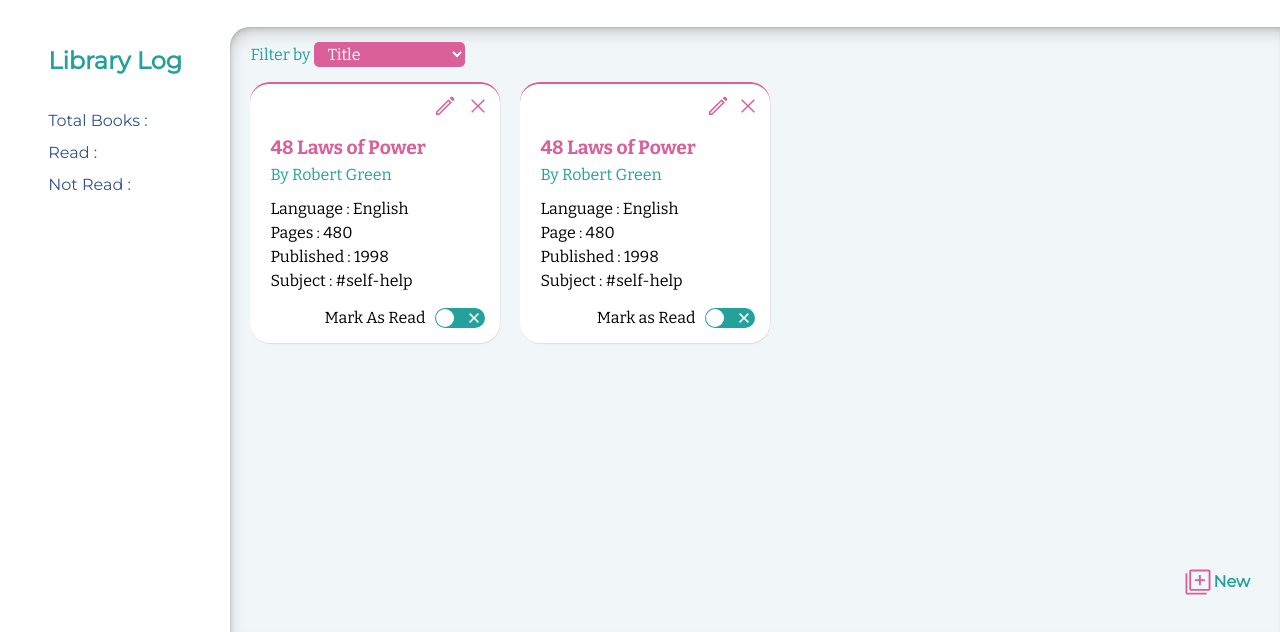
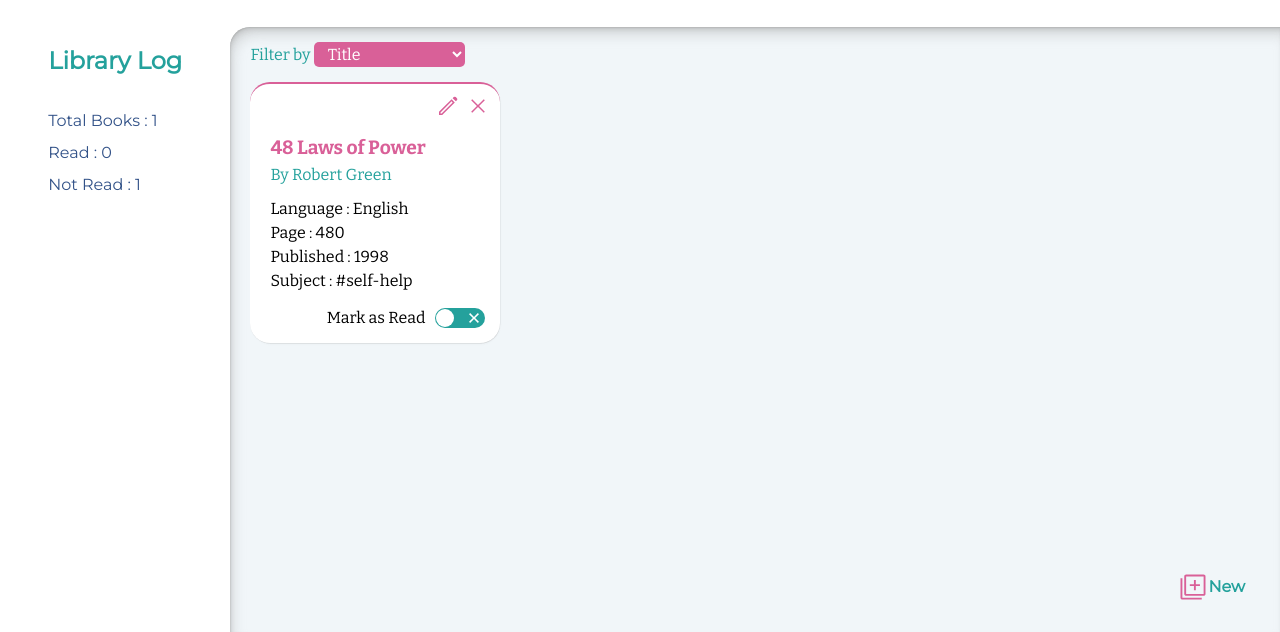
Before and after one commit to xsayedmahmud/ShelfMaster, a website: page index.html in a window 1280 px wide. Shown: the part 168-800 px from the top of the page. Drawn offline with nearby package versions, Linux system fonts and the light colour scheme.

Commit message:
Implement library log functionality, fix design bug

```diff
--- a/app.js
+++ b/app.js
@@ -163,6 +163,7 @@
   addItem.classList.remove('toggle');
 
   createBook(book);
+  updateBookLog();
 }
 
 function editBook() {
@@ -191,6 +192,7 @@
   ).textContent = `Published : ${book.published}`;
   bookDiv.querySelector('.subject').textContent = `Subject : ${book.subject}`;
   bookDiv.querySelector('input[type="checkbox"]').checked = book.status;
+  updateBookLog();
 }
 
 bookForm.addEventListener('submit', (e) => {
@@ -210,6 +212,7 @@
     myLibrary.splice(index, 1);
     book.remove();
     bookForm.reset();
+    updateBookLog();
   }
 
   if (e.target.matches('.edit, .edit *')) {
@@ -230,3 +233,32 @@
     modal.classList.add('active');
   }
 });
+
+const totalBooks = document.querySelector('.log p:nth-child(2)');
+const readBooks = document.querySelector('.log p:nth-child(3)');
+const notReadBooks = document.querySelector('.log p:nth-child(4)');
+
+bookShelf.addEventListener('change', (e) => {
+  if (e.target.matches("input[type='checkbox']")) {
+    const bookIndex = e.target.closest('.book').dataset.index;
+    myLibrary[bookIndex].status = e.target.checked;
+  }
+  updateBookLog();
+});
+
+function updateBookLog() {
+  const total = myLibrary.length;
+  const read = myLibrary.filter((book) => book.status).length;
+  const notRead = total - read;
+
+  if (total === 0 && read === 0 && notRead === 0) {
+    totalBooks.textContent = `Total Books : 0`;
+    readBooks.textContent = `Read : 0`;
+    notReadBooks.textContent = `Not Read : 0`;
+  } else {
+    totalBooks.textContent = `Total Books : ${total}`;
+    readBooks.textContent = `Read : ${read}`;
+    notReadBooks.textContent = `Not Read : ${notRead}`;
+  }
+}
+updateBookLog();
--- a/index.html
+++ b/index.html
@@ -73,9 +73,9 @@
       <div class="sidebar">
         <div class="log">
           <h2>Library Log</h2>
-          <p>Total Books :</p>
-          <p>Read :</p>
-          <p>Not Read :</p>
+          <p></p>
+          <p></p>
+          <p></p>
         </div>
       </div>
       <div class="main">
@@ -93,34 +93,6 @@
             </select>
           </div>
           <div class="bookshelf">
-            <div class="book">
-              <div class="control">
-                <button class="edit">
-                  <img
-                    src="icon/edit_FILL0_wght400_GRAD0_opsz48.svg"
-                    alt="edit button"
-                  />
-                </button>
-                <button class="close">
-                  <img src="icon/close.svg" alt="close btn" />
-                </button>
-              </div>
-              <div class="book-info">
-                <p class="title">48 Laws of Power</p>
-                <p class="author">By Robert Green</p>
-                <p class="lang">Language : English</p>
-                <p class="pages">Pages : 480</p>
-                <p class="published">Published : 1998</p>
-                <p class="subject">Subject : #self-help</p>
-              </div>
-              <div class="read">
-                <input type="checkbox" name="mark-read" id="mark-read" />
-                <label for="mark-read">
-                  <span>Mark As Read</span>
-                  <span></span>
-                </label>
-              </div>
-            </div>
             <div id="sideModal" class="modal">
               <button class="close-modal-btn">
                 <img src="icon/close.svg" alt="" />
--- a/styles.css
+++ b/styles.css
@@ -229,6 +229,8 @@
   gap: 20px;
   position: relative;
   align-content: start;
+  overflow-x: hidden;
+  overflow-y: hidden;
 }
 
 .book {
@@ -357,9 +359,9 @@
 /* add item  */
 
 .modal {
-  position: absolute;
-  right: 0px;
-  bottom: 15px;
+  position: fixed;
+  right: 25px;
+  bottom: 25px;
   height: 100%;
   border-left: 2px solid var(--color4);
   width: 300px;
@@ -449,8 +451,8 @@
   display: grid;
   place-items: center;
 
-  right: 20px;
-  bottom: 30px;
+  right: 25px;
+  bottom: 25px;
 
   opacity: 1;
   visibility: visible;
```
